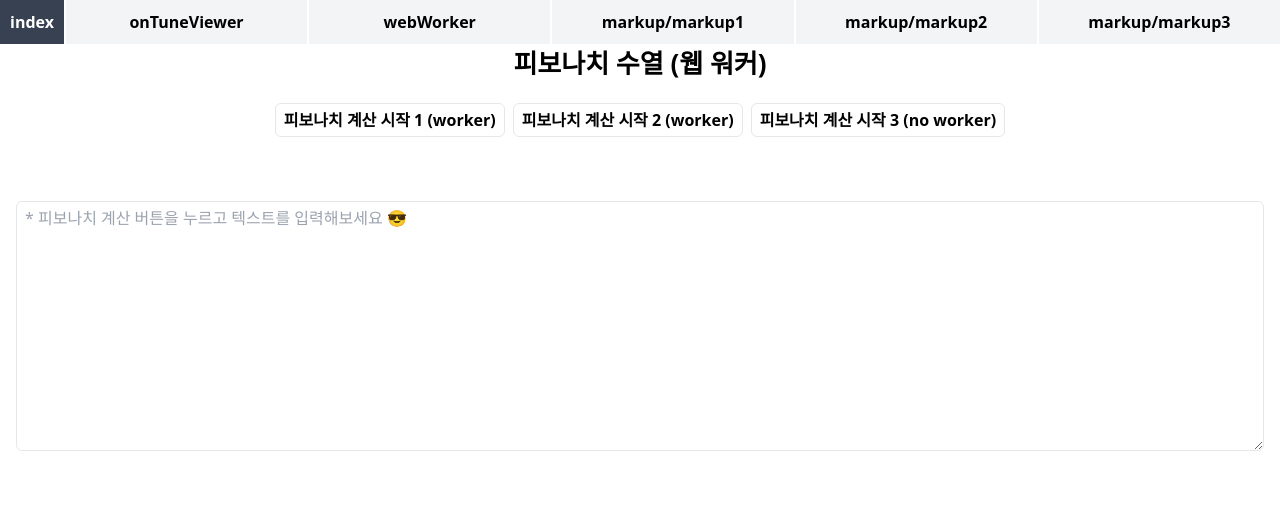
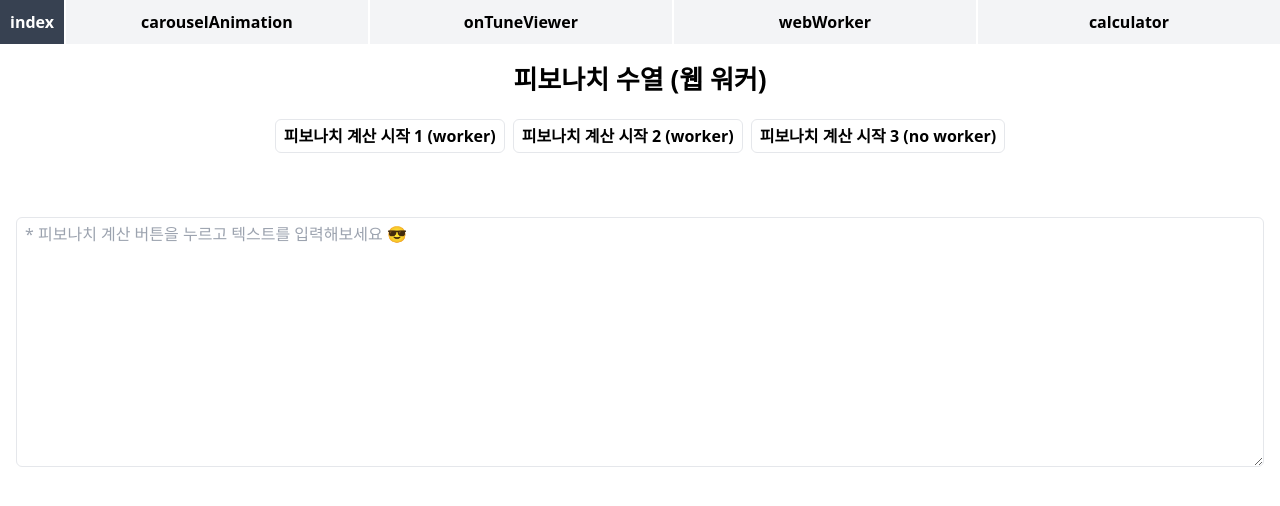
Before and after one commit to teemstone-lab/yunji, a Svelte app: page / in a window 1280 px wide. Both pictures are taken after a click on the button "webWorker". Shown: the top 506 px of the page. Built offline with nearby package versions, Linux system fonts and the light colour scheme.

Commit message:
refactor: Code CleanUp

```diff
--- a/src/App.svelte
+++ b/src/App.svelte
@@ -1,12 +1,12 @@
 <script lang="ts">
 	let currentPage = 'index';
 	import Index from './pages/index.svelte';
-	import Markup1 from './pages/markup/html1.svelte';
-	import Markup2 from './pages/markup/html2.svelte';
-	import Markup3 from './pages/markup/html3.svelte';
 	import WebWorker from './pages/webWorker.svelte';
 	import OnTuneViewer from './pages/onTuneViewer.svelte';
 	import Nav from './components/nav/Nav.svelte';
+	import Calculator from './components/calculator/Calculator.svelte';
+	// import WorkerAnimation from './pages/workerAnimation.svelte';
+	import CarouselAnimation from './pages/carouselAnimation.svelte';
 
 	type ClickEvent = MouseEvent & {
 		currentTarget: EventTarget & HTMLButtonElement;
@@ -25,19 +25,19 @@
 			<Index />
 		</div>
 	{/if}
+	<!-- {#if currentPage === 'workerAnimation'}
+		<WorkerAnimation />
+	{/if} -->
+	{#if currentPage === 'carouselAnimation'}
+		<CarouselAnimation />
+	{/if}
 	{#if currentPage === 'onTuneViewer'}
 		<OnTuneViewer />
 	{/if}
 	{#if currentPage === 'webWorker'}
 		<WebWorker />
 	{/if}
-	{#if currentPage === 'markup/markup1'}
-		<Markup1 />
-	{/if}
-	{#if currentPage === 'markup/markup2'}
-		<Markup2 />
-	{/if}
-	{#if currentPage === 'markup/markup3'}
-		<Markup3 />
+	{#if currentPage === 'calculator'}
+		<Calculator />
 	{/if}
 </main>
--- a/src/components/calculator/Calculator.svelte
+++ b/src/components/calculator/Calculator.svelte
@@ -1,5 +1,6 @@
 <script lang="ts">
 	import { onMount } from 'svelte';
+	import Layout from '../common/Layout.svelte';
 	import { Calculator } from './calculator';
 
 	const calc = new Calculator();
@@ -222,6 +223,7 @@
 	// #endregion querySelector
 </script>
 
+<Layout title="Calculator">
 	<div class="mx-auto w-[320px] space-y-4 rounded-xl bg-black p-4 text-2xl text-white">
 		<p
 			class="flex h-28 w-full items-end justify-end rounded-md bg-transparent p-2 text-right {text.length >
@@ -234,7 +236,8 @@
 		>
 			<!-- Line 1 -->
 			<li class="{liStyle(ButtonType.Extra)}"
-			><button type="button" class="extraReset {buttonStyle}">{text ? 'C' : 'AC'}</button></li
+				><button type="button" class="extraReset {buttonStyle}">{text ? 'C' : 'AC'}</button
+				></li
 			>
 			<li class="{liStyle(ButtonType.Extra)}"
 				><button type="button" class="extraAddNegative {buttonStyle}">+/-</button></li
@@ -243,7 +246,8 @@
 				><button type="button" class="extraPercent {buttonStyle}">%</button></li
 			>
 			<li class="{liStyle(ButtonType.Operator)}"
-			><button type="button" class="operDivide {operButtonStyle}"><span>÷</span></button></li
+				><button type="button" class="operDivide {operButtonStyle}"><span>÷</span></button
+				></li
 			>
 
 			<!-- Line 2 -->
@@ -257,7 +261,8 @@
 				><button type="button" class="number9 {buttonStyle}">9</button></li
 			>
 			<li class="{liStyle(ButtonType.Operator)}"
-			><button type="button" class="operMulti {operButtonStyle}"><span>×</span></button></li
+				><button type="button" class="operMulti {operButtonStyle}"><span>×</span></button
+				></li
 			>
 
 			<!-- Line 3 -->
@@ -271,7 +276,8 @@
 				><button type="button" class="number6 {buttonStyle}">6</button></li
 			>
 			<li class="{liStyle(ButtonType.Operator)}"
-			><button type="button" class="operMinus {operButtonStyle}"><span>-</span></button></li
+				><button type="button" class="operMinus {operButtonStyle}"><span>-</span></button
+				></li
 			>
 
 			<!-- Line 4 -->
@@ -302,3 +308,4 @@
 			>
 		</ul>
 	</div>
+</Layout>
--- a/src/components/test/Layout.svelte
+++ b/src/components/common/Layout.svelte
@@ -2,7 +2,7 @@
 	export let title: string;
 </script>
 
-<div class="space-y-5 px-4">
+<div class="space-y-5 p-4">
 	<h2 class="text-center text-[26px] font-semibold">{title}</h2>
 	<slot />
 </div>
--- a/src/components/nav/Nav.svelte
+++ b/src/components/nav/Nav.svelte
@@ -6,6 +6,14 @@
 
 	const liStyle = 'w-full bg-gray-100 hover:bg-gray-200 transition-all';
 	const buttonStyle = 'p-[10px] font-semibold transition-all';
+
+	const NavItems = [
+		// 'workerAnimation',
+		'carouselAnimation',
+		'onTuneViewer',
+		'webWorker',
+		'calculator',
+	];
 </script>
 
 <ul class="flex w-full items-center justify-between gap-[2px] overflow-x-auto text-sm md:text-base">
@@ -15,17 +23,9 @@
 			on:click="{clickHandler}">index</button
 		></li
 	>
-	<li class="{liStyle}">
-		<button class="w-full {buttonStyle}" on:click="{clickHandler}">onTuneViewer</button>
-	</li>
-	<li class="{liStyle}">
-		<button class="w-full {buttonStyle}" on:click="{clickHandler}">webWorker</button>
-	</li>
-	{#each [1, 2, 3] as item (item)}
+	{#each NavItems as item}
 		<li class="{liStyle}">
-			<button class="w-full {buttonStyle}" on:click="{clickHandler}"
-				>markup/markup{item}</button
-			>
+			<button class="w-full {buttonStyle}" on:click="{clickHandler}">{item}</button>
 		</li>
 	{/each}
 </ul>
--- a/src/pages/index.svelte
+++ b/src/pages/index.svelte
@@ -1,23 +1,9 @@
 <script lang="ts">
-	import Input from '../components/test/Input.svelte';
-	import Counter from '../components/test/Counter.svelte';
-	import BinarySearchTree from '../components/test/BinarySearchTree.svelte';
-	import Calculator from '../components/calculator/Calculator.svelte';
-
-	let isShow = false;
-	function showHandler() {
-		isShow = !isShow;
-	}
 </script>
 
-<h1 class="sr-only">TEST Area111</h1>
-<button type="button" on:click="{showHandler}">{isShow ? 'Calculator' : 'Show others'}</button>
-{#if isShow}
-	<div class="space-y-12 py-8">
-		<Counter />
-		<Input />
-		<BinarySearchTree />
-	</div>
-{:else}
-	<Calculator />
-{/if}
+<div class="space-y-12 py-8">
+	<h1 class="text-center text-2xl font-semibold">💥💥💥정신 🍒자~~~💥💥💥</h1>
+	<!-- <Counter /> -->
+	<!-- <Input /> -->
+	<!-- <BinarySearchTree /> -->
+</div>
--- a/src/pages/noWorker.svelte
+++ b/src/pages/noWorker.svelte
@@ -1,5 +1,5 @@
 <script lang="ts">
-	import Layout from '../components/test/Layout.svelte';
+	import Layout from '../components/common/Layout.svelte';
 
 	let list: {
 		name: number;
--- a/src/pages/webWorker.svelte
+++ b/src/pages/webWorker.svelte
@@ -1,6 +1,6 @@
 <script lang="ts">
 	import type { EventData } from 'src/store';
-	import Layout from '../components/test/Layout.svelte';
+	import Layout from '../components/common/Layout.svelte';
 
 	let worker1: Worker;
 	let worker2: Worker;
```
Also changed, not shown: src/components/test/BinarySearchTree.svelte (+1 -1 lines), src/components/test/Counter.svelte (+1 -1 lines), src/components/test/Input.svelte (+1 -1 lines). Lines whose indentation alone changed are shown as unchanged.
